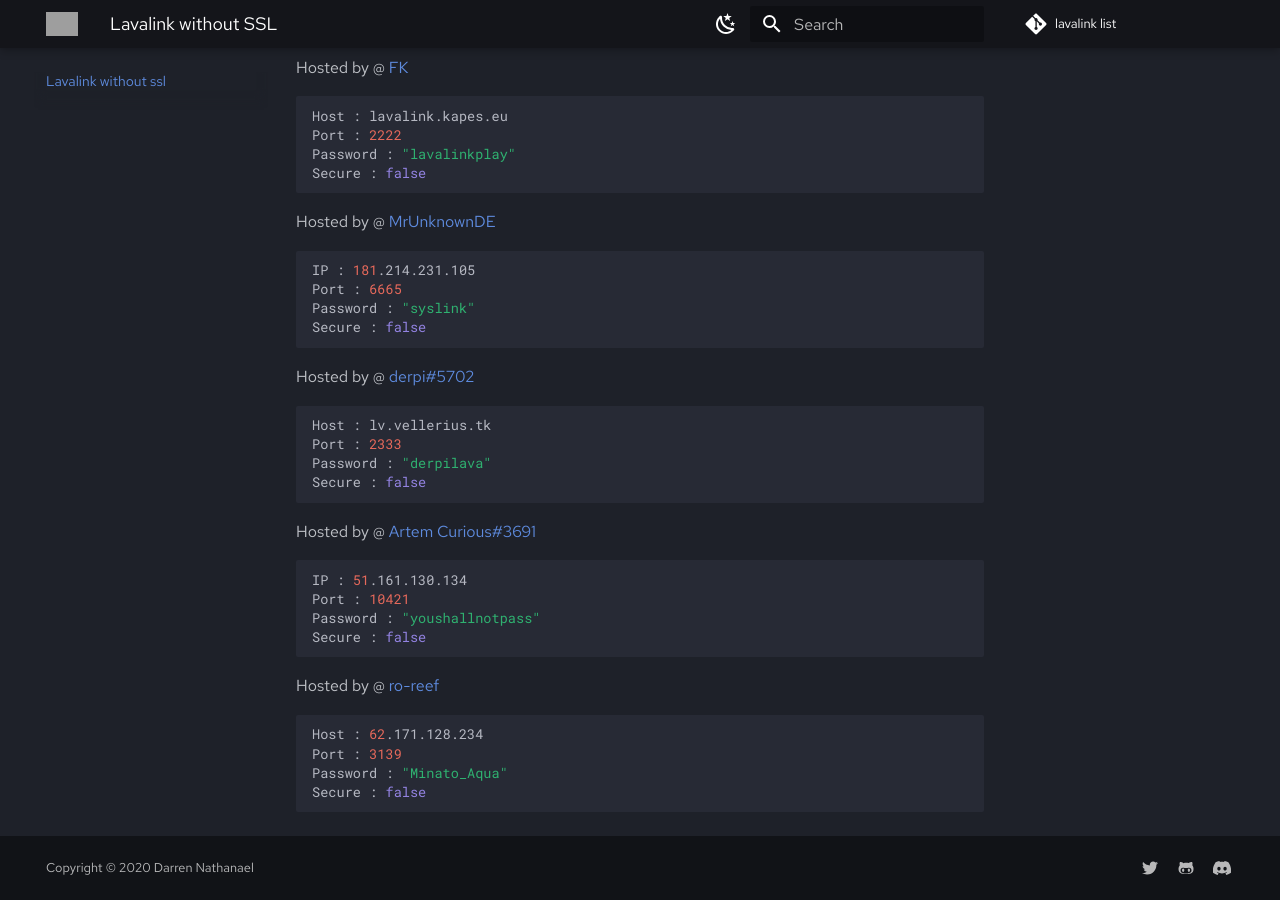
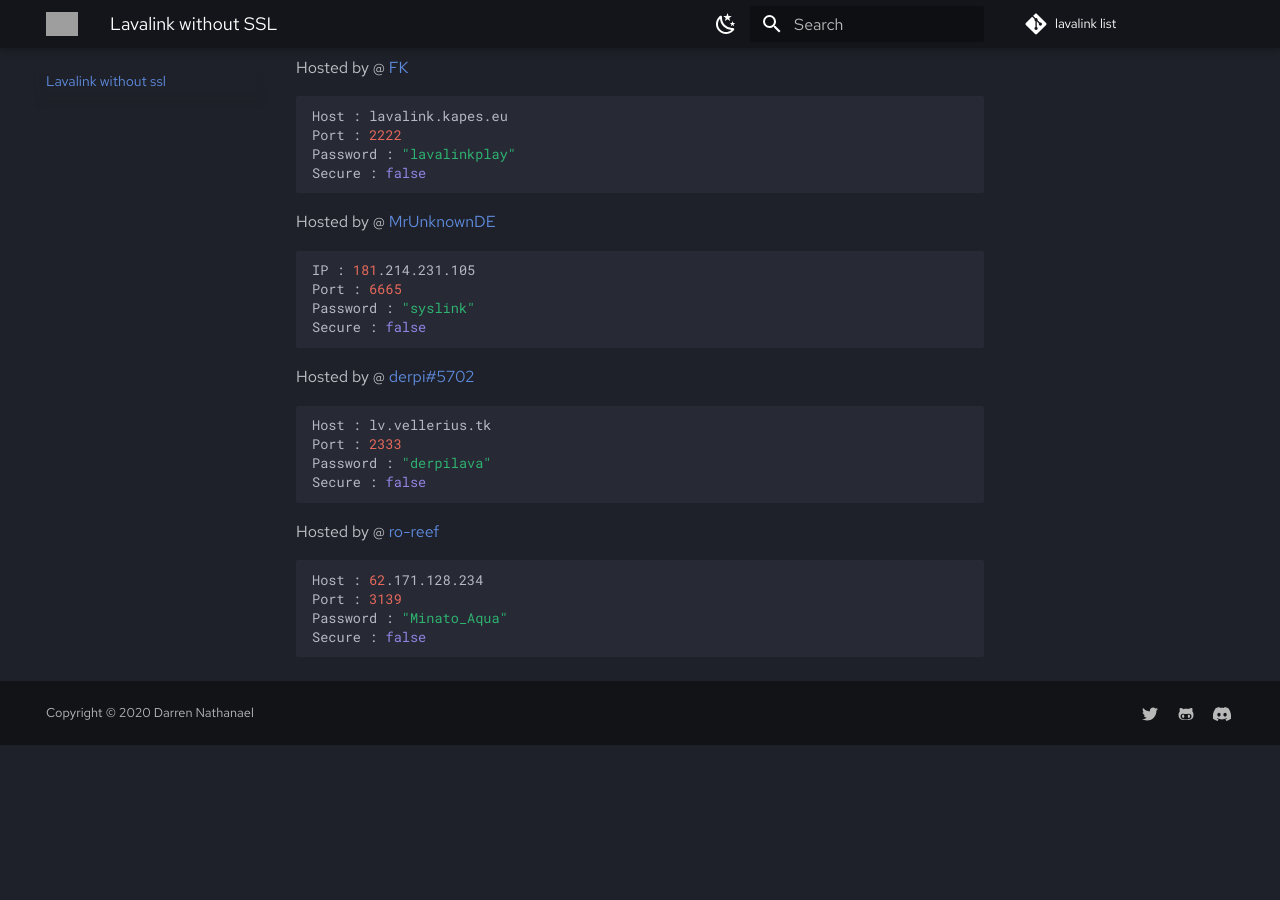
Before and after one commit to DarrenOfficial/lavalink-list, an MkDocs documentation site: the page built from docs/NoSSL/lavalink-without-ssl.md, in a window 1280 px wide and 900 px high, scrolled down 1875 px. Built offline with MkDocs 1.6.1 and Material for MkDocs 9.7.7, drawn with Linux system fonts in a browser that asks for light colours; comment, search, counter and statistics services are not loaded; after the commit the page ends 2620 px from its top, so only the background shows below that; grey boxes are pictures that could not be loaded.

Commit message:
asked to be removed (#143)

````diff
--- a/docs/NoSSL/lavalink-without-ssl.md
+++ b/docs/NoSSL/lavalink-without-ssl.md
@@ -115,15 +115,6 @@ Password : "derpilava"
 Secure : false
 ```
 
-Hosted by @ [Artem Curious#3691](https://twitter.com/curiousartem)
-
-```bash
-IP : 51.161.130.134
-Port : 10421
-Password : "youshallnotpass"
-Secure : false
-```
-
 Hosted by @ [ro-reef](https://github.com/reef1447)
 ```bash
 Host : 62.171.128.234
````
